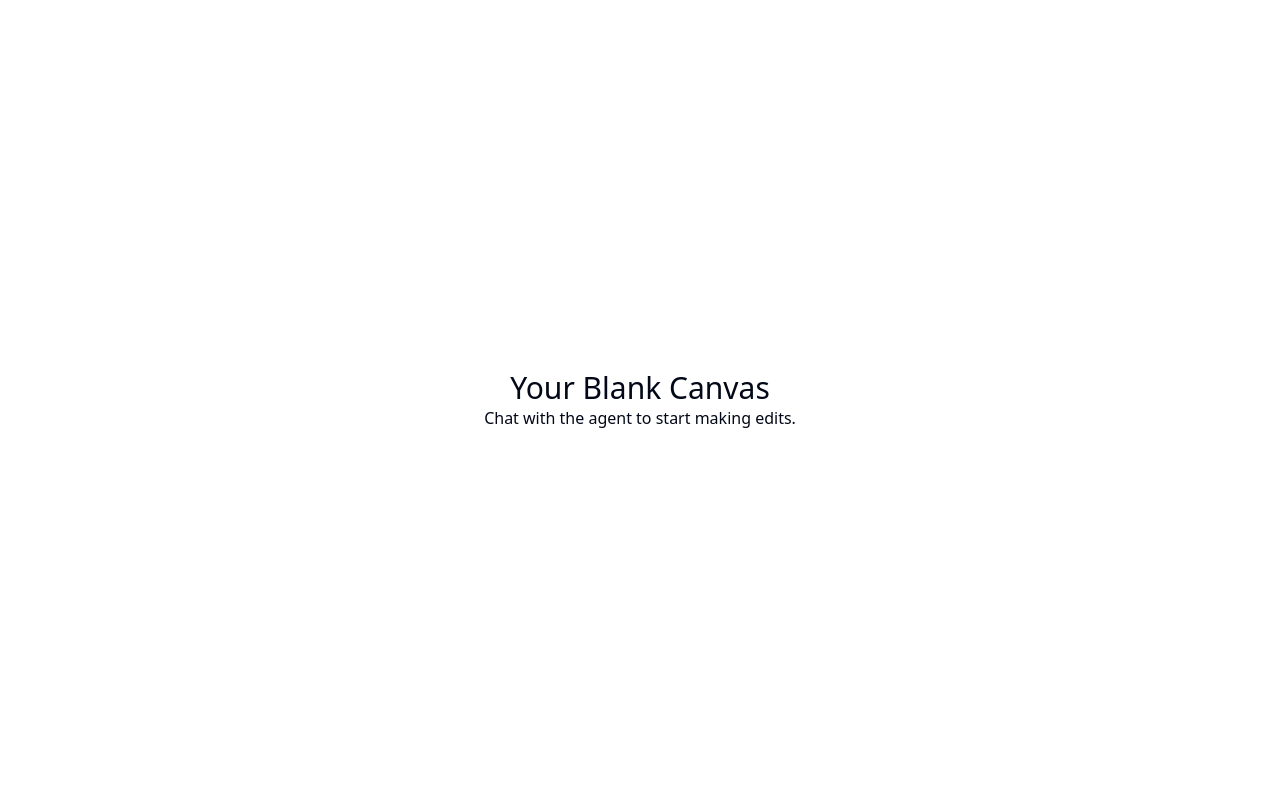
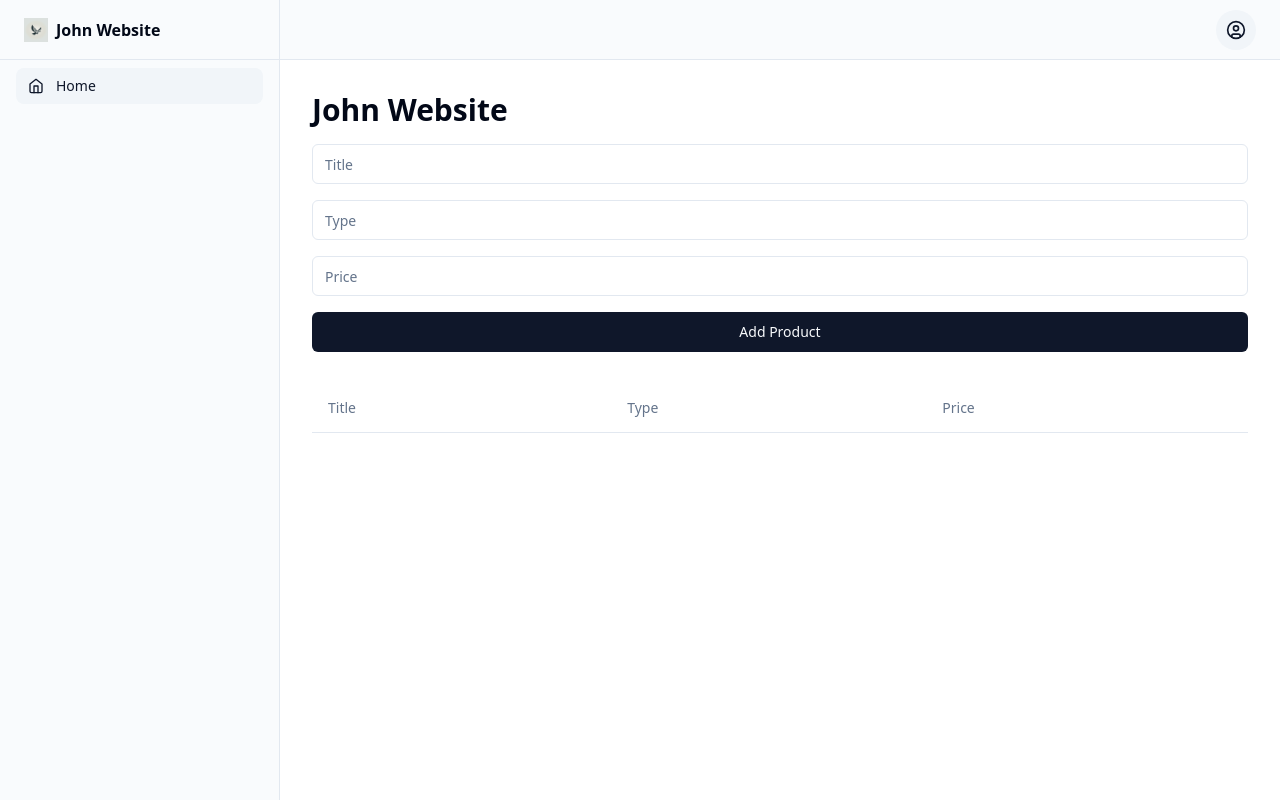
Before and after one commit to GPT-Engineer-App/page-master, a React (Vite) app: page / in a window 1280 px wide. Built offline with nearby package versions, Linux system fonts and the light colour scheme.

Commit message:
Initial website setup with heading, logo, product upload form, and product display table.

```diff
--- a/src/App.jsx
+++ b/src/App.jsx
@@ -3,7 +3,7 @@ import { TooltipProvider } from "@/components/ui/tooltip";
 import { QueryClient, QueryClientProvider } from "@tanstack/react-query";
 import { Home } from "lucide-react";
 import { Route, BrowserRouter as Router, Routes } from "react-router-dom";
-import Layout from "./layouts/default"; // available: default, navbar, sidebar
+import Layout from "./layouts/sidebar"; // Updated to use sidebar layout
 import Index from "./pages/Index.jsx";
 const queryClient = new QueryClient();
 
--- a/src/layouts/sidebar.jsx
+++ b/src/layouts/sidebar.jsx
@@ -36,8 +36,8 @@ const Sidebar = () => (
     <div className="flex h-full max-h-screen flex-col gap-2">
       <div className="flex h-14 items-center border-b px-4 lg:h-[60px] lg:px-6">
         <NavLink to="/" className="flex items-center gap-2 font-semibold">
-          <Package2 className="h-6 w-6" />
-          <span>Acme Inc</span>
+          <img src="/images/eagle-logo.png" alt="Eagle Logo" className="h-6 w-6" />
+          <span>John Website</span>
         </NavLink>
       </div>
       <div className="flex-1">
@@ -68,8 +68,8 @@ const MobileSidebar = () => (
           to="/"
           className="flex items-center gap-2 text-lg font-semibold mb-4"
         >
-          <Package2 className="h-6 w-6" />
-          <span className="sr-only">Acme Inc</span>
+          <img src="/images/eagle-logo.png" alt="Eagle Logo" className="h-6 w-6" />
+          <span>John Website</span>
         </NavLink>
         {navItems.map((item) => (
           <SidebarNavLink key={item.to} to={item.to}>
--- a/src/pages/Index.jsx
+++ b/src/pages/Index.jsx
@@ -1,10 +1,60 @@
-// Update this page (the content is just a fallback if you fail to update the page)
+import { useState } from "react";
+import { Button } from "@/components/ui/button";
+import { Input } from "@/components/ui/input";
+import { Table, TableBody, TableCell, TableHead, TableHeader, TableRow } from "@/components/ui/table";
 
 const Index = () => {
+  const [products, setProducts] = useState([]);
+  const [title, setTitle] = useState("");
+  const [type, setType] = useState("");
+  const [price, setPrice] = useState("");
+
+  const handleAddProduct = () => {
+    setProducts([...products, { title, type, price }]);
+    setTitle("");
+    setType("");
+    setPrice("");
+  };
+
   return (
-    <div className="text-center">
-      <h1 className="text-3xl">Your Blank Canvas</h1>
-      <p>Chat with the agent to start making edits.</p>
+    <div className="container mx-auto p-4">
+      <h1 className="text-3xl font-bold mb-4">John Website</h1>
+      <div className="flex flex-col gap-4 mb-8">
+        <Input
+          placeholder="Title"
+          value={title}
+          onChange={(e) => setTitle(e.target.value)}
+        />
+        <Input
+          placeholder="Type"
+          value={type}
+          onChange={(e) => setType(e.target.value)}
+        />
+        <Input
+          placeholder="Price"
+          value={price}
+          onChange={(e) => setPrice(e.target.value)}
+        />
+        <Button onClick={handleAddProduct}>Add Product</Button>
+      </div>
+      <Table>
+        <TableHeader>
+          <TableRow>
+            <TableHead>Title</TableHead>
+            <TableHead>Type</TableHead>
+            <TableHead>Price</TableHead>
+          </TableRow>
+        </TableHeader>
+        <TableBody>
+          {products.map((product, index) => (
+            <TableRow key={index}>
+              <TableCell>{product.title}</TableCell>
+              <TableCell>{product.type}</TableCell>
+              <TableCell>{product.price}</TableCell>
+            </TableRow>
+          ))}
+        </TableBody>
+      </Table>
     </div>
   );
 };
```
Also changed, not shown: public/images/eagle-logo.png (added).
